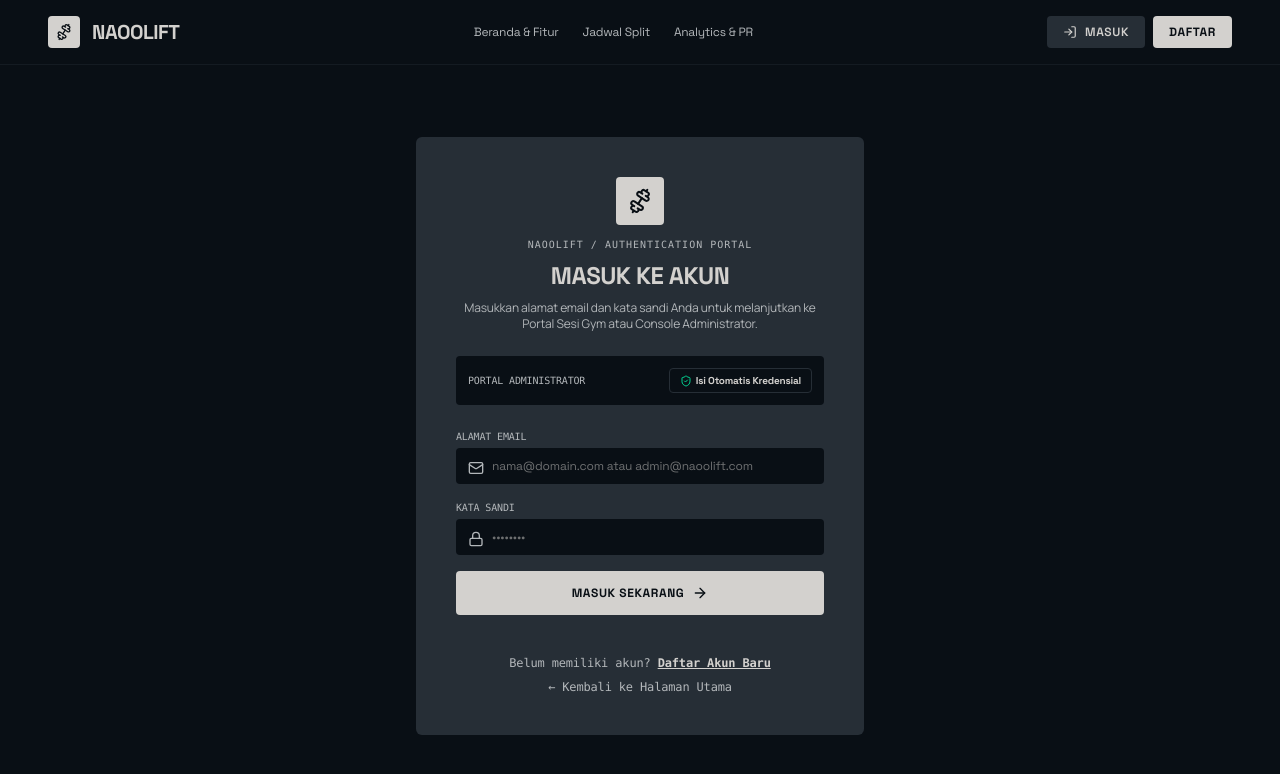
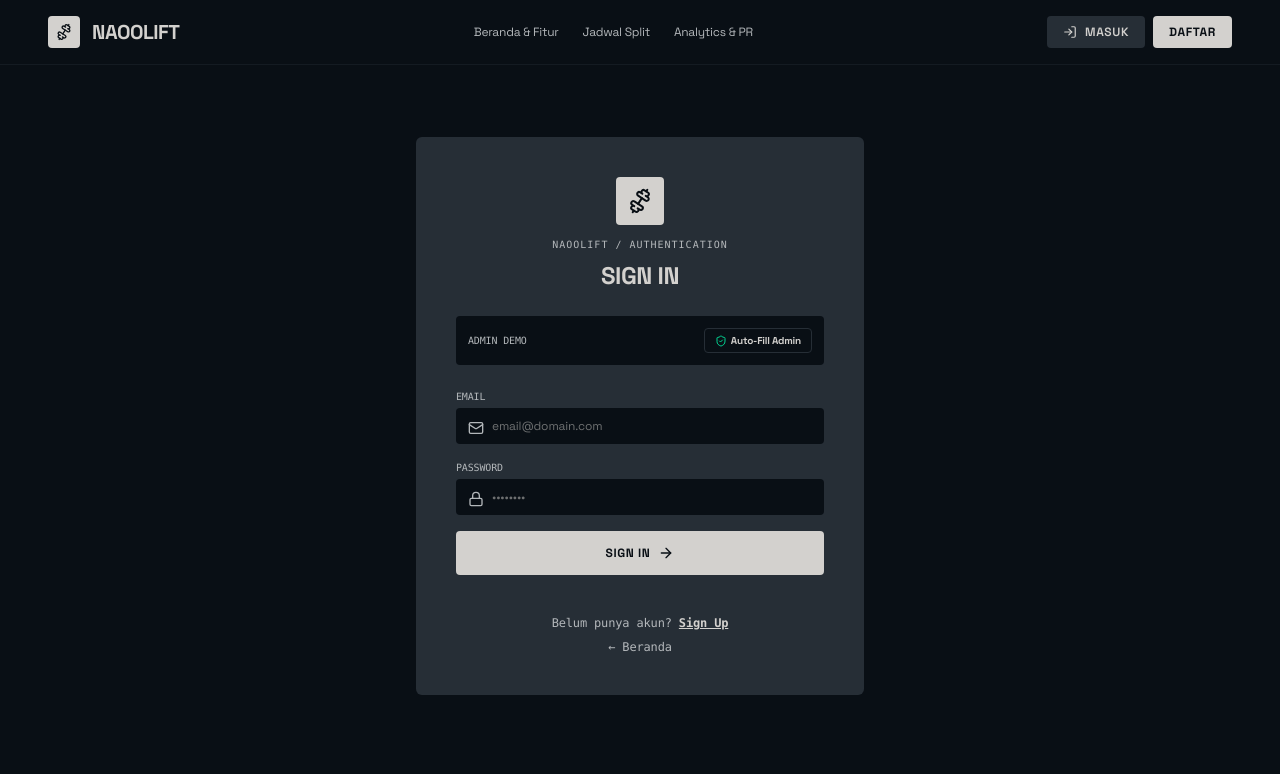
Before and after one commit to zysrnh/NaooLift_Project, a Next.js app in the folder frontend/: page /login in a window 1280 px wide. Shown: the top 774 px of the page. Built offline with nearby package versions, Linux system fonts and the light colour scheme.

Commit message:
style: clean up login microcopy to minimal SIGN IN with clean email placeholder

```diff
--- a/frontend/src/app/admin/page.tsx
+++ b/frontend/src/app/admin/page.tsx
@@ -30,10 +30,10 @@ export default function AdminDashboardPage() {
       if (res.success && res.user) {
         setCurrentUser(res.user);
       } else {
-        setErrorMsg(res.message || 'Kredensial administrator tidak valid.');
+        setErrorMsg(res.message || 'Kredensial admin salah.');
       }
     } catch {
-      setErrorMsg('Gagal melakukan verifikasi otentikasi administrator.');
+      setErrorMsg('Gagal otentikasi admin.');
     } finally {
       setIsLoading(false);
     }
@@ -48,7 +48,7 @@ export default function AdminDashboardPage() {
 
   const isAdminLoggedIn = currentUser && currentUser.role === 'admin';
 
-  // IF NOT LOGGED IN AS ADMIN: Professional Admin Authentication Screen
+  // IF NOT LOGGED IN AS ADMIN: Clean Minimal Admin Auth Screen
   if (!isAdminLoggedIn) {
     return (
       <div className="fixed inset-0 z-50 bg-[#090F15] w-screen h-screen flex items-center justify-center p-4">
@@ -59,20 +59,17 @@ export default function AdminDashboardPage() {
               <ShieldCheck className="w-6 h-6 text-[#090F15]" />
             </div>
             <span className="text-[10px] font-mono text-[#B3B7BA] uppercase tracking-widest block">
-              NAOOLIFT / MANAGEMENT CONSOLE
+              NAOOLIFT / ADMIN CONSOLE
             </span>
             <h1 className="text-2xl font-heading font-black text-[#D3D1CE]">
-              AUTENTIKASI ADMINISTRATOR
+              ADMIN LOGIN
             </h1>
-            <p className="text-xs text-[#B3B7BA]">
-              Silakan masukkan kredensial akun administrator untuk mengakses Portal Dashboard NaooLift.
-            </p>
           </div>
 
           {/* Account Credential Box */}
           <div className="bg-[#090F15] p-3 rounded-sm text-xs font-mono text-center space-y-1">
-            <span className="text-[#B3B7BA] block text-[10px]">KREDENSIAL AKSES DEMO ADMINISTRATOR:</span>
-            <div className="text-[#D3D1CE] font-bold">Email: admin@naoolift.com | Password: admin123</div>
+            <span className="text-[#B3B7BA] block text-[10px]">DEMO ADMIN:</span>
+            <div className="text-[#D3D1CE] font-bold">Email: admin@naoolift.com | Pass: admin123</div>
           </div>
 
           {errorMsg && (
@@ -85,12 +82,13 @@ export default function AdminDashboardPage() {
           <form onSubmit={handleAdminLogin} className="space-y-4">
             <div className="space-y-1">
               <label className="text-[10px] font-mono text-[#B3B7BA] uppercase block">
-                ALAMAT EMAIL ADMINISTRATOR
+                EMAIL
               </label>
               <div className="relative">
                 <Mail className="w-4 h-4 text-[#B3B7BA] absolute left-3 top-3" />
                 <input
                   type="email"
+                  placeholder="email@domain.com"
                   value={email}
                   onChange={(e) => setEmail(e.target.value)}
                   className="solid-input w-full pl-9 pr-4 py-2.5 text-xs"
@@ -101,12 +99,13 @@ export default function AdminDashboardPage() {
 
             <div className="space-y-1">
               <label className="text-[10px] font-mono text-[#B3B7BA] uppercase block">
-                KATA SANDI ADMINISTRATOR
+                PASSWORD
               </label>
               <div className="relative">
                 <Lock className="w-4 h-4 text-[#B3B7BA] absolute left-3 top-3" />
                 <input
                   type="password"
+                  placeholder="••••••••"
                   value={password}
                   onChange={(e) => setPassword(e.target.value)}
                   className="solid-input w-full pl-9 pr-4 py-2.5 text-xs"
@@ -120,14 +119,14 @@ export default function AdminDashboardPage() {
               disabled={isLoading}
               className="w-full solid-btn-primary py-3.5 text-xs uppercase tracking-wider flex items-center justify-center gap-2"
             >
-              {isLoading ? 'Memverifikasi...' : 'MASUK SEBAGAI ADMINISTRATOR'}
+              {isLoading ? 'Processing...' : 'SIGN IN AS ADMIN'}
               <ArrowRight className="w-4 h-4" />
             </button>
           </form>
 
           <div className="pt-2 text-center text-xs font-mono">
             <Link href="/" className="text-[#B3B7BA] hover:text-[#D3D1CE] inline-flex items-center gap-1">
-              <ArrowLeft className="w-3.5 h-3.5" /> Kembali ke Halaman Utama
+              <ArrowLeft className="w-3.5 h-3.5" /> Beranda
             </Link>
           </div>
         </div>
@@ -135,27 +134,27 @@ export default function AdminDashboardPage() {
     );
   }
 
-  // IF LOGGED IN AS ADMIN: 100% Fullscreen Nickelfox Dashboard with Professional Top Bar
+  // IF LOGGED IN AS ADMIN: 100% Fullscreen Nickelfox Dashboard
   return (
     <div className="fixed inset-0 z-50 bg-[#090F15] w-screen h-screen overflow-hidden flex flex-col">
-      {/* Top Professional Control Bar */}
+      {/* Top Floating Control Bar */}
       <div className="bg-[#090F15] px-4 py-2 flex items-center justify-between border-b border-[#262E36] z-50 text-xs font-mono">
         <div className="flex items-center gap-3">
-          <span className="font-heading font-black text-sm text-[#D3D1CE]">NAOOLIFT MANAGEMENT CONSOLE</span>
+          <span className="font-heading font-black text-sm text-[#D3D1CE]">NAOOLIFT ADMIN</span>
           <span className="bg-emerald-500/10 text-emerald-400 px-2.5 py-0.5 rounded text-[10px] uppercase font-bold flex items-center gap-1">
-            <ShieldCheck className="w-3 h-3" /> SISTEM TERAUTENTIKASI
+            <ShieldCheck className="w-3 h-3" /> AUTHENTICATED
           </span>
         </div>
 
         <div className="flex items-center gap-6">
           <Link href="/" className="text-[#B3B7BA] hover:text-[#D3D1CE] flex items-center gap-1">
-            <ArrowLeft className="w-3.5 h-3.5" /> Kembali ke Halaman Utama
+            <ArrowLeft className="w-3.5 h-3.5" /> Beranda
           </Link>
           <button
             onClick={handleAdminLogout}
             className="text-rose-400 hover:text-rose-300 font-bold flex items-center gap-1"
           >
-            <LogOut className="w-3.5 h-3.5" /> Keluar Administrator
+            <LogOut className="w-3.5 h-3.5" /> Logout Admin
           </button>
         </div>
       </div>
--- a/frontend/src/app/login/page.tsx
+++ b/frontend/src/app/login/page.tsx
@@ -27,10 +27,10 @@ export default function LoginPage() {
           router.push('/logger');
         }
       } else {
-        setErrorMsg(res.message || 'Alamat email atau kata sandi tidak sesuai.');
+        setErrorMsg(res.message || 'Email atau password salah.');
       }
     } catch {
-      setErrorMsg('Gagal terhubung ke server autentikasi.');
+      setErrorMsg('Gagal terhubung ke server.');
     } finally {
       setIsLoading(false);
     }
@@ -50,25 +50,22 @@ export default function LoginPage() {
             <Dumbbell className="w-6 h-6 -rotate-12" />
           </div>
           <span className="text-[10px] font-mono text-[#B3B7BA] uppercase tracking-widest block">
-            NAOOLIFT / AUTHENTICATION PORTAL
+            NAOOLIFT / AUTHENTICATION
           </span>
           <h1 className="text-2xl font-heading font-black text-[#D3D1CE]">
-            MASUK KE AKUN
+            SIGN IN
           </h1>
-          <p className="text-xs text-[#B3B7BA]">
-            Masukkan alamat email dan kata sandi Anda untuk melanjutkan ke Portal Sesi Gym atau Console Administrator.
-          </p>
         </div>
 
         {/* Quick Admin Auth Button */}
         <div className="bg-[#090F15] p-3 rounded-sm flex items-center justify-between">
-          <span className="text-[10px] font-mono text-[#B3B7BA]">PORTAL ADMINISTRATOR</span>
+          <span className="text-[10px] font-mono text-[#B3B7BA]">ADMIN DEMO</span>
           <button
             type="button"
             onClick={fillAdminCredentials}
             className="text-[10px] font-heading font-bold text-[#D3D1CE] border border-[#262E36] px-2.5 py-1 rounded-sm hover:bg-[#262E36] transition-colors flex items-center gap-1"
           >
-            <ShieldCheck className="w-3 h-3 text-emerald-400" /> Isi Otomatis Kredensial
+            <ShieldCheck className="w-3 h-3 text-emerald-400" /> Auto-Fill Admin
           </button>
         </div>
 
@@ -83,13 +80,13 @@ export default function LoginPage() {
         <form onSubmit={handleLogin} className="space-y-4">
           <div className="space-y-1">
             <label className="text-[10px] font-mono text-[#B3B7BA] uppercase block">
-              ALAMAT EMAIL
+              EMAIL
             </label>
             <div className="relative">
               <Mail className="w-4 h-4 text-[#B3B7BA] absolute left-3 top-3" />
               <input
                 type="email"
-                placeholder="nama@domain.com atau admin@naoolift.com"
+                placeholder="email@domain.com"
                 value={email}
                 onChange={(e) => setEmail(e.target.value)}
                 className="solid-input w-full pl-9 pr-4 py-2.5 text-xs"
@@ -100,7 +97,7 @@ export default function LoginPage() {
 
           <div className="space-y-1">
             <label className="text-[10px] font-mono text-[#B3B7BA] uppercase block">
-              KATA SANDI
+              PASSWORD
             </label>
             <div className="relative">
               <Lock className="w-4 h-4 text-[#B3B7BA] absolute left-3 top-3" />
@@ -120,7 +117,7 @@ export default function LoginPage() {
             disabled={isLoading}
             className="w-full solid-btn-primary py-3.5 text-xs uppercase tracking-wider flex items-center justify-center gap-2"
           >
-            {isLoading ? 'Memproses Otentikasi...' : 'MASUK SEKARANG'}
+            {isLoading ? 'Processing...' : 'SIGN IN'}
             <ArrowRight className="w-4 h-4" />
           </button>
         </form>
@@ -128,14 +125,14 @@ export default function LoginPage() {
         {/* Footer Link */}
         <div className="pt-4 text-center text-xs font-mono text-[#B3B7BA] space-y-2">
           <div>
-            Belum memiliki akun?{' '}
+            Belum punya akun?{' '}
             <Link href="/register" className="text-[#D3D1CE] font-bold underline hover:text-[#FFFFFF]">
-              Daftar Akun Baru
+              Sign Up
             </Link>
           </div>
           <div>
             <Link href="/" className="text-[#B3B7BA] hover:text-[#D3D1CE]">
-              ← Kembali ke Halaman Utama
+              ← Beranda
             </Link>
           </div>
         </div>
```
